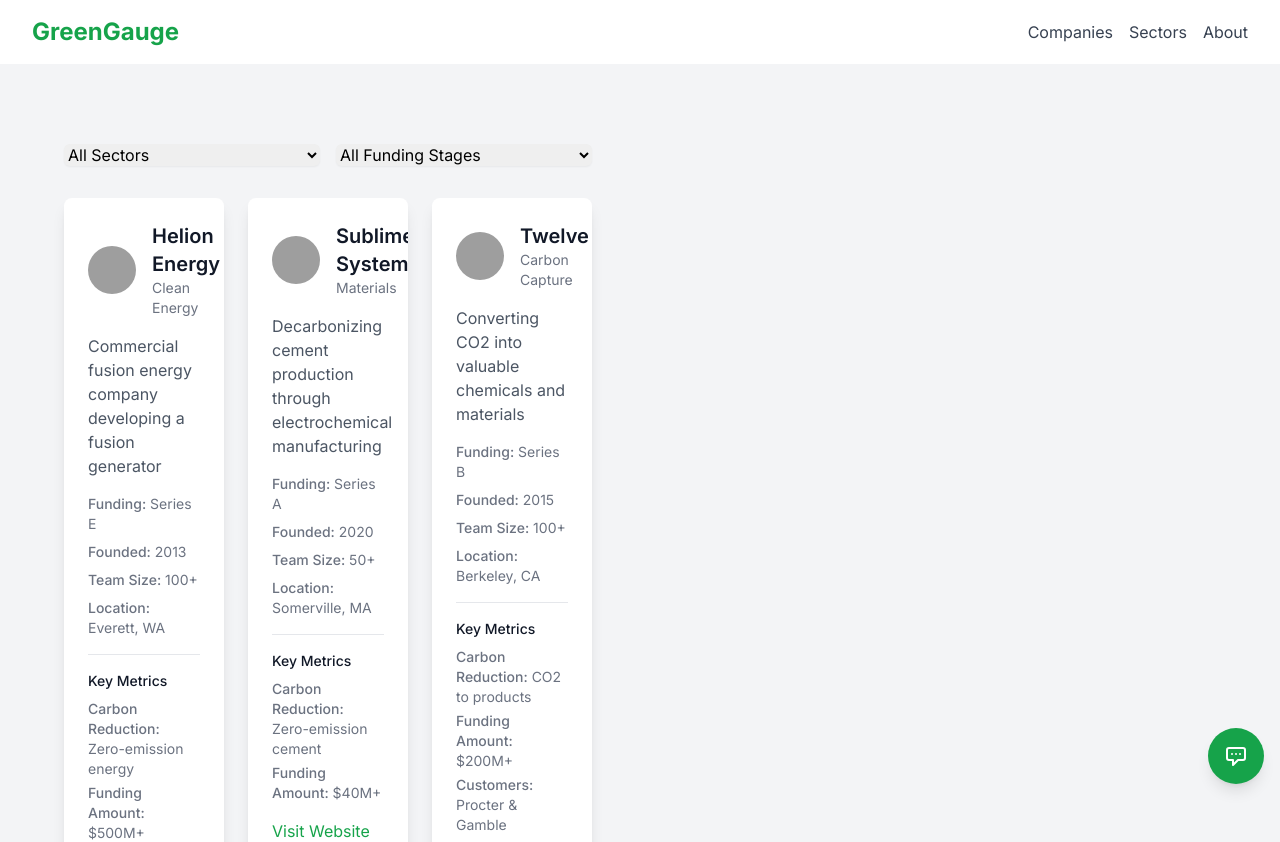
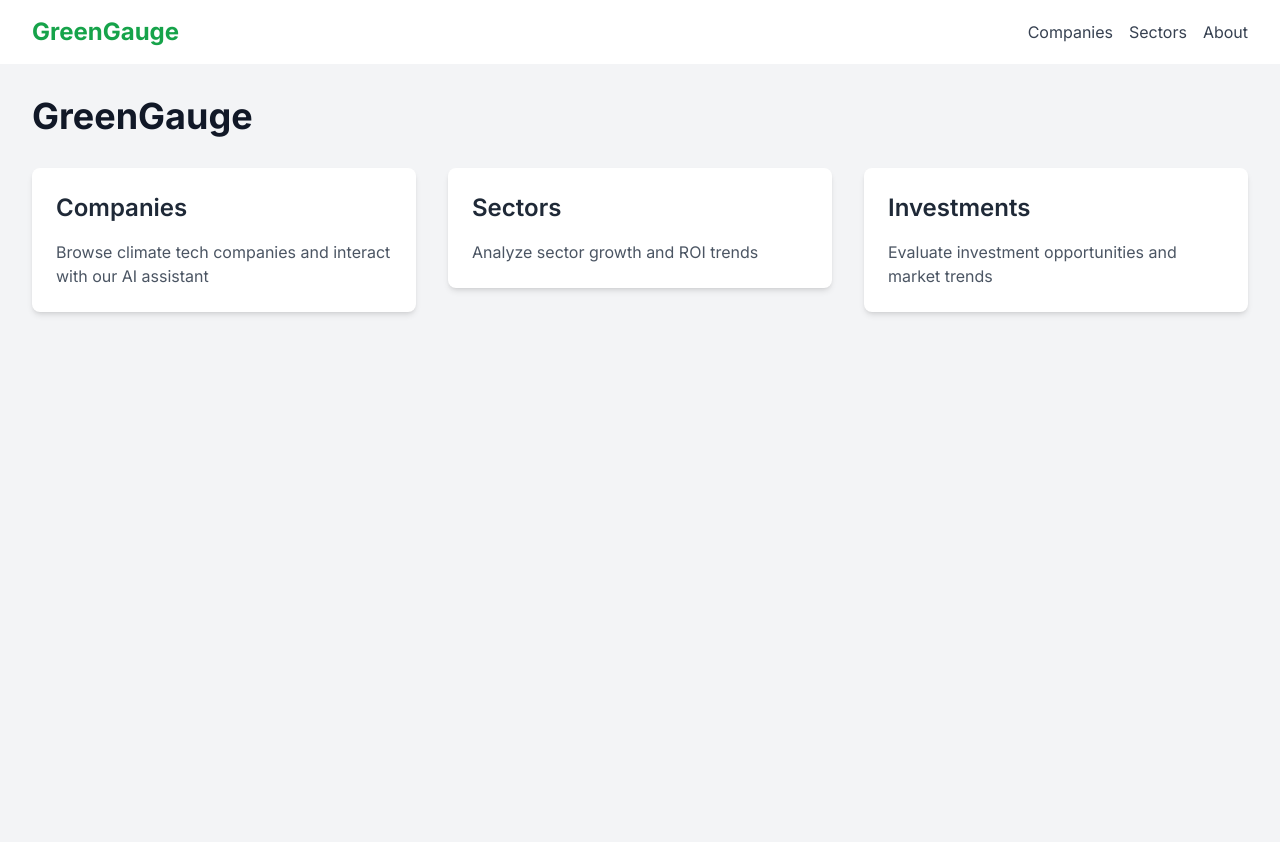
Before and after one commit to AbdullahiAyantayo/GreenGauge, a Next.js app in the folder greengauge/greengauge/: page / in a window 1280 px wide. Shown: the top 842 px of the page. Built offline with nearby package versions, Linux system fonts and the light colour scheme; grey boxes are pictures that could not be loaded.

Commit message:
Reorganize components into separate pages

```diff
--- /dev/null
+++ b/greengauge/greengauge/src/app/companies/page.tsx
@@ -0,0 +1,55 @@
+'use client';
+
+import { useEffect, useState } from 'react';
+import { Company } from '../../types';
+import { getCompanies, getUniqueSectors, getUniqueFundingStages } from '../../utils/scraper';
+import CompanyList from '../../components/CompanyList';
+import ChatBot from '../../components/ChatBot';
+
+export default function CompaniesPage() {
+  const [companies, setCompanies] = useState<Company[]>([]);
+  const [loading, setLoading] = useState(true);
+  const [sectors, setSectors] = useState<string[]>([]);
+  const [fundingStages, setFundingStages] = useState<string[]>([]);
+
+  useEffect(() => {
+    const fetchCompanies = async () => {
+      try {
+        const data = await getCompanies();
+        setCompanies(data);
+        setSectors(getUniqueSectors(data));
+        setFundingStages(getUniqueFundingStages(data));
+      } catch (error) {
+        console.error('Error fetching companies:', error);
+      } finally {
+        setLoading(false);
+      }
+    };
+
+    fetchCompanies();
+  }, []);
+
+  if (loading) {
+    return (
+      <div className="min-h-screen bg-gray-100 flex items-center justify-center">
+        <div className="text-2xl font-semibold text-gray-700">Loading...</div>
+      </div>
+    );
+  }
+
+  return (
+    <main className="min-h-screen bg-gray-100 p-8">
+      <div className="max-w-7xl mx-auto space-y-8">
+        <h1 className="text-4xl font-bold text-gray-900 mb-8">Climate Tech Companies</h1>
+        <div className="grid grid-cols-1 lg:grid-cols-2 gap-8">
+          <CompanyList
+            companies={companies}
+            sectors={sectors}
+            fundingStages={fundingStages}
+          />
+          <ChatBot companies={companies} />
+        </div>
+      </div>
+    </main>
+  );
+}
--- /dev/null
+++ b/greengauge/greengauge/src/app/investments/page.tsx
@@ -0,0 +1,43 @@
+'use client';
+
+import { useEffect, useState } from 'react';
+import { Company } from '../../types';
+import { getCompanies } from '../../utils/scraper';
+import InvestmentEvaluation from '../../components/InvestmentEvaluation';
+
+export default function InvestmentsPage() {
+  const [companies, setCompanies] = useState<Company[]>([]);
+  const [loading, setLoading] = useState(true);
+
+  useEffect(() => {
+    const fetchCompanies = async () => {
+      try {
+        const data = await getCompanies();
+        setCompanies(data);
+      } catch (error) {
+        console.error('Error fetching companies:', error);
+      } finally {
+        setLoading(false);
+      }
+    };
+
+    fetchCompanies();
+  }, []);
+
+  if (loading) {
+    return (
+      <div className="min-h-screen bg-gray-100 flex items-center justify-center">
+        <div className="text-2xl font-semibold text-gray-700">Loading...</div>
+      </div>
+    );
+  }
+
+  return (
+    <main className="min-h-screen bg-gray-100 p-8">
+      <div className="max-w-7xl mx-auto space-y-8">
+        <h1 className="text-4xl font-bold text-gray-900 mb-8">Investment Analysis</h1>
+        <InvestmentEvaluation companies={companies} />
+      </div>
+    </main>
+  );
+}
--- a/greengauge/greengauge/src/app/page.tsx
+++ b/greengauge/greengauge/src/app/page.tsx
@@ -1,61 +1,33 @@
 'use client';
 
-import { useEffect, useState } from 'react';
-import { Company } from '../types';
-import { getCompanies, getUniqueSectors, getUniqueFundingStages } from '../utils/scraper';
-import CompanyList from '../components/CompanyList';
-import ChatBot from '../components/ChatBot';
-import SectorGrowthTimeline from '../components/SectorGrowthTimeline';
-import SectorROITimeline from '../components/SectorROITimeline';
-import InvestmentEvaluation from '../components/InvestmentEvaluation';
+import Link from 'next/link';
 
 export default function Home() {
-  const [companies, setCompanies] = useState<Company[]>([]);
-  const [loading, setLoading] = useState(true);
-  const [sectors, setSectors] = useState<string[]>([]);
-  const [fundingStages, setFundingStages] = useState<string[]>([]);
-
-  useEffect(() => {
-    const fetchCompanies = async () => {
-      try {
-        const data = await getCompanies();
-        setCompanies(data);
-        setSectors(getUniqueSectors(data));
-        setFundingStages(getUniqueFundingStages(data));
-      } catch (error) {
-        console.error('Error fetching companies:', error);
-      } finally {
-        setLoading(false);
-      }
-    };
-
-    fetchCompanies();
-  }, []);
-
-  if (loading) {
-    return (
-      <div className="min-h-screen bg-gray-100 flex items-center justify-center">
-        <div className="text-2xl font-semibold text-gray-700">Loading...</div>
-      </div>
-    );
-  }
-
   return (
     <main className="min-h-screen bg-gray-100 p-8">
-      <div className="max-w-7xl mx-auto space-y-8">
-        <div className="grid grid-cols-1 lg:grid-cols-2 gap-8">
-          <CompanyList
-            companies={companies}
-            sectors={sectors}
-            fundingStages={fundingStages}
-          />
-          <ChatBot companies={companies} />
-        </div>
+      <div className="max-w-7xl mx-auto">
+        <h1 className="text-4xl font-bold text-gray-900 mb-8">GreenGauge</h1>
+        <div className="grid grid-cols-1 md:grid-cols-3 gap-8">
+          <Link href="/companies" className="block">
+            <div className="p-6 bg-white rounded-lg shadow-md hover:shadow-lg transition-shadow">
+              <h2 className="text-2xl font-semibold text-gray-800 mb-4">Companies</h2>
+              <p className="text-gray-600">Browse climate tech companies and interact with our AI assistant</p>
+            </div>
+          </Link>
 
-        <div className="space-y-8">
-          <SectorGrowthTimeline companies={companies} />
-          <SectorROITimeline companies={companies} />
-          <InvestmentEvaluation companies={companies} />
+          <Link href="/sectors" className="block">
+            <div className="p-6 bg-white rounded-lg shadow-md hover:shadow-lg transition-shadow">
+              <h2 className="text-2xl font-semibold text-gray-800 mb-4">Sectors</h2>
+              <p className="text-gray-600">Analyze sector growth and ROI trends</p>
+            </div>
+          </Link>
+
+          <Link href="/investments" className="block">
+            <div className="p-6 bg-white rounded-lg shadow-md hover:shadow-lg transition-shadow">
+              <h2 className="text-2xl font-semibold text-gray-800 mb-4">Investments</h2>
+              <p className="text-gray-600">Evaluate investment opportunities and market trends</p>
+            </div>
+          </Link>
         </div>
       </div>
     </main>
--- /dev/null
+++ b/greengauge/greengauge/src/app/sectors/page.tsx
@@ -0,0 +1,47 @@
+'use client';
+
+import { useEffect, useState } from 'react';
+import { Company } from '../../types';
+import { getCompanies } from '../../utils/scraper';
+import SectorGrowthTimeline from '../../components/SectorGrowthTimeline';
+import SectorROITimeline from '../../components/SectorROITimeline';
+
+export default function SectorsPage() {
+  const [companies, setCompanies] = useState<Company[]>([]);
+  const [loading, setLoading] = useState(true);
+
+  useEffect(() => {
+    const fetchCompanies = async () => {
+      try {
+        const data = await getCompanies();
+        setCompanies(data);
+      } catch (error) {
+        console.error('Error fetching companies:', error);
+      } finally {
+        setLoading(false);
+      }
+    };
+
+    fetchCompanies();
+  }, []);
+
+  if (loading) {
+    return (
+      <div className="min-h-screen bg-gray-100 flex items-center justify-center">
+        <div className="text-2xl font-semibold text-gray-700">Loading...</div>
+      </div>
+    );
+  }
+
+  return (
+    <main className="min-h-screen bg-gray-100 p-8">
+      <div className="max-w-7xl mx-auto space-y-8">
+        <h1 className="text-4xl font-bold text-gray-900 mb-8">Sector Analysis</h1>
+        <div className="space-y-8">
+          <SectorGrowthTimeline companies={companies} />
+          <SectorROITimeline companies={companies} />
+        </div>
+      </div>
+    </main>
+  );
+}
```
